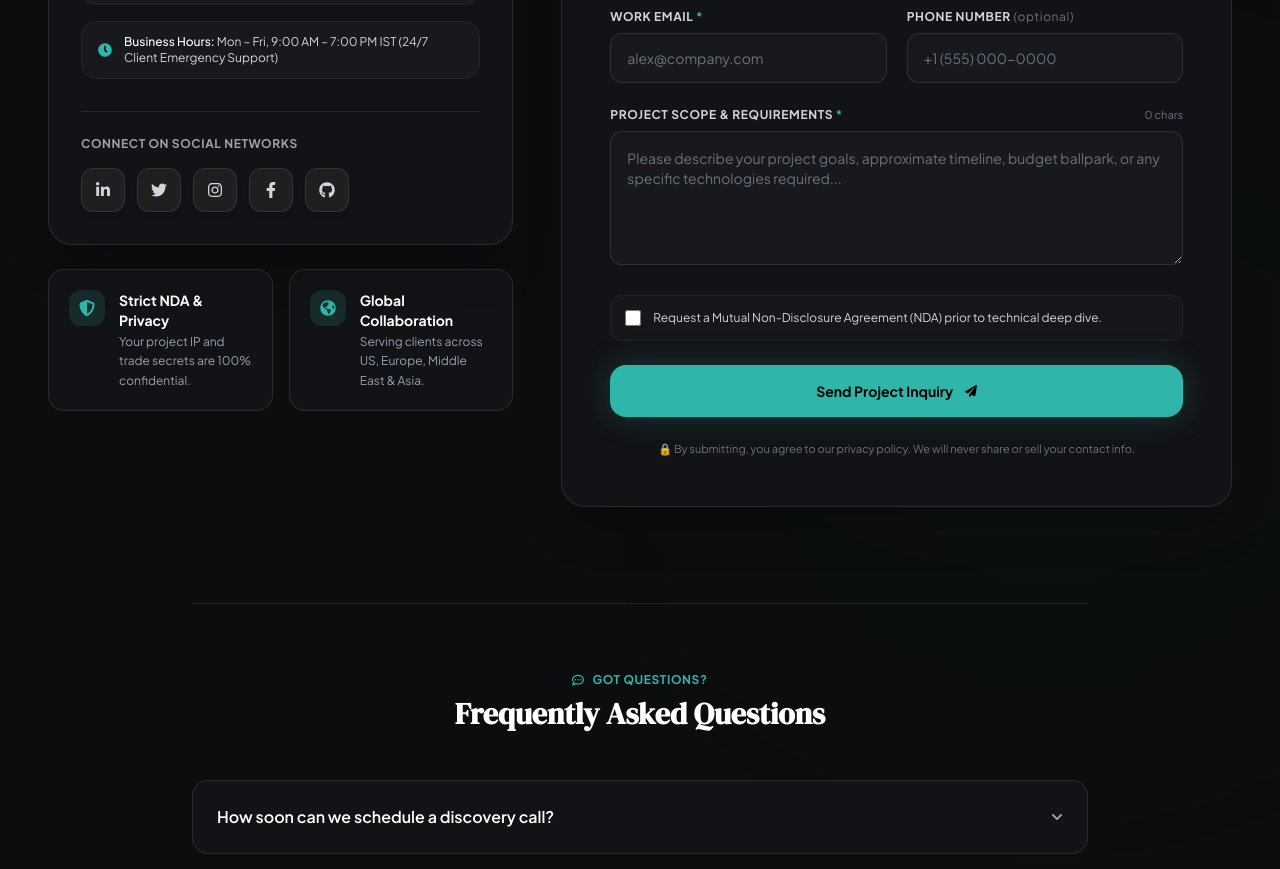
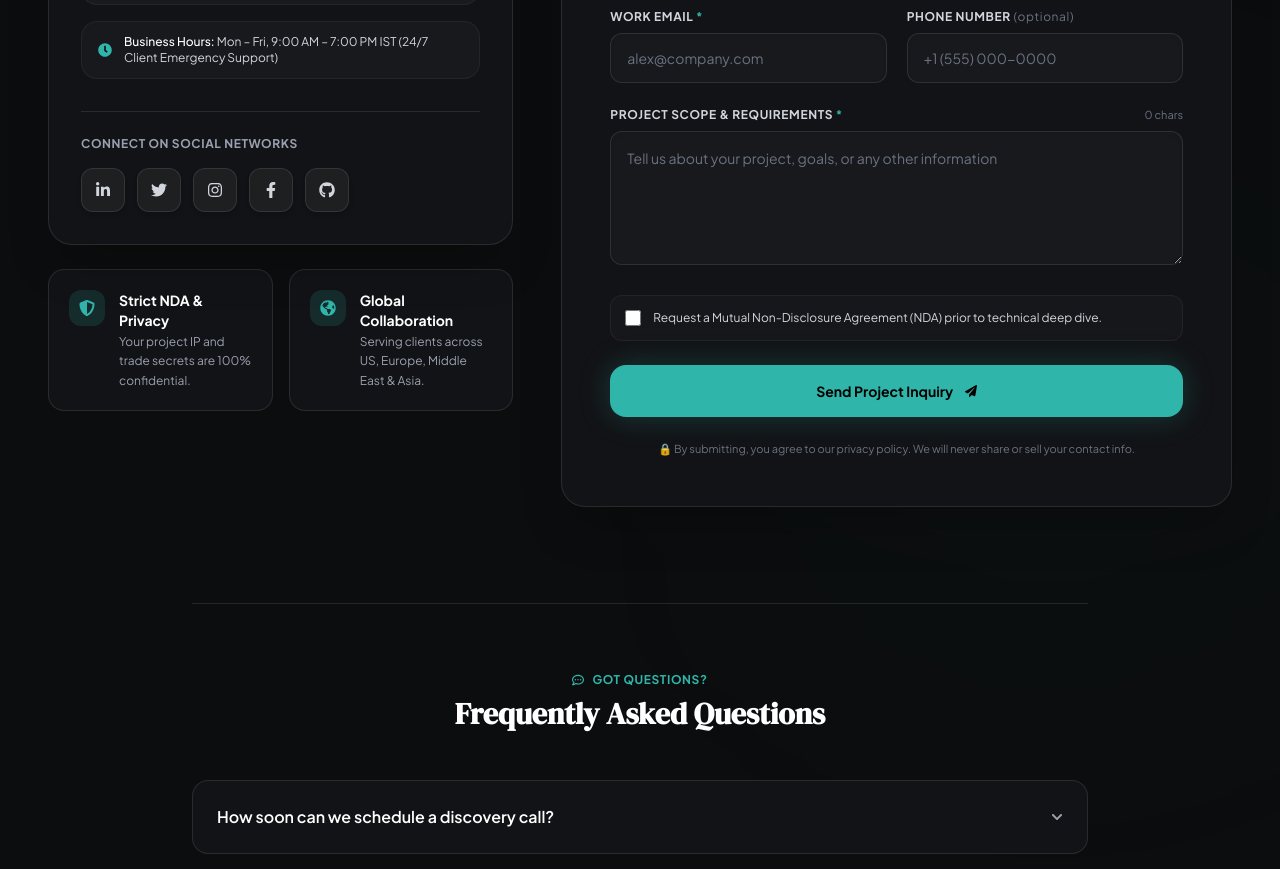
Before and after one commit to mayurrajrathore07-lang/Canvix, a Next.js app: page /contact in a window 1280 px wide. Shown: the part 860-1729 px from the top of the page. Built offline with nearby package versions, Linux system fonts and the light colour scheme.

Commit message:
contact details added

```diff
--- a/src/components/contact/contact.jsx
+++ b/src/components/contact/contact.jsx
@@ -534,7 +534,7 @@ function ContactContent() {
                                     rows={5}
                                     value={formData.message}
                                     onChange={handleChange}
-                                    placeholder="Please describe your project goals, approximate timeline, budget ballpark, or any specific technologies required..."
+                                    placeholder="Tell us about your project, goals, or any other information"
                                     className="w-full bg-[#18191c] border border-white/10 text-white placeholder-gray-500 rounded-xl p-4 text-sm outline-none focus:border-[#30B5AA] focus:ring-1 focus:ring-[#30B5AA] transition resize-y min-h-[120px] shadow-inner"
                                 />
                             </div>
```
